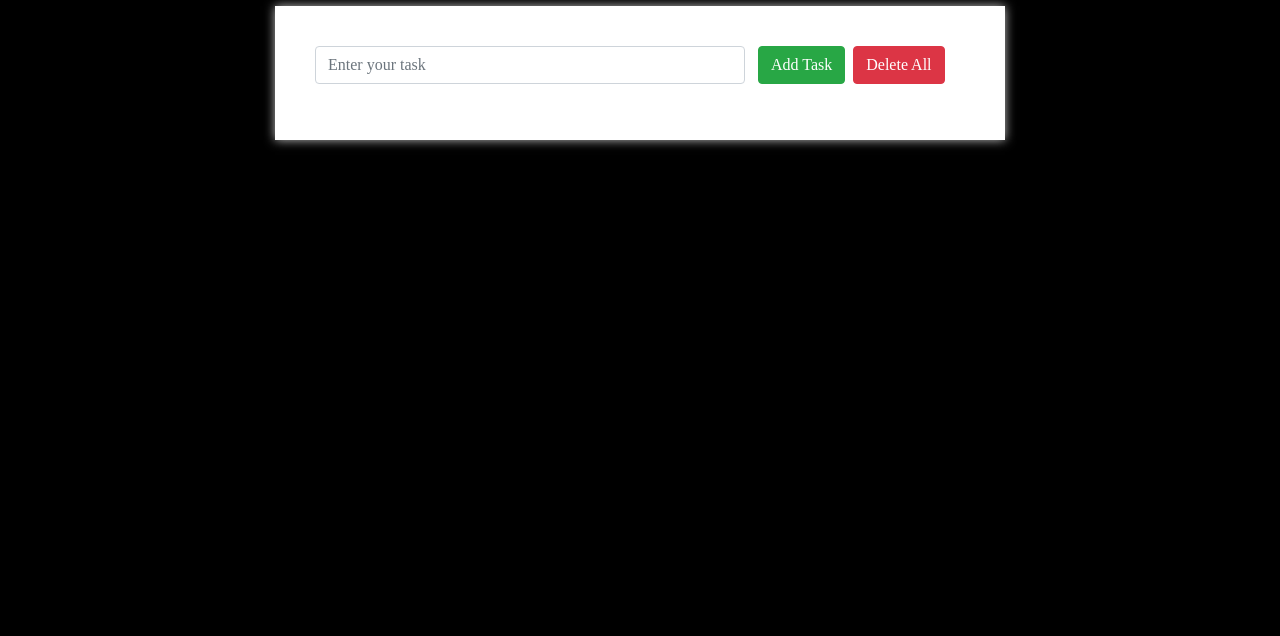
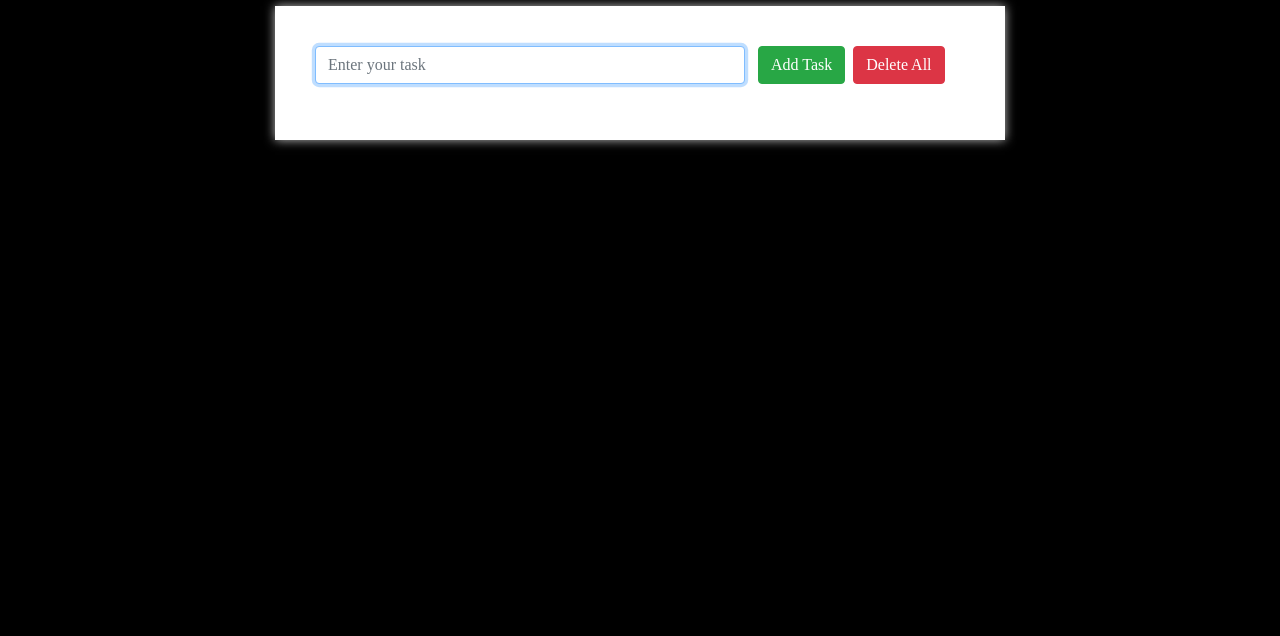
Before and after one commit to vajaviraj12345678/viraj, a plain HTML site: page index.html in a window 1280 px wide. Shown: the part 164-800 px from the top of the page. Drawn offline with Linux system fonts and the light colour scheme; a web font is replaced by a local one.

Commit message:
Update index.html

```diff
--- a/index.html
+++ b/index.html
@@ -34,7 +34,7 @@
           <div class="todo-inner">
             <div class="form-row">
               <div class="col-8 mr-sm-2">
-                <input type="text" class="form-control" placeholder="Enter your task" id="addtaskinput" />
+                <input type="text" class="form-control" placeholder="Enter your task" id="addtaskinput" autofocus/>
                 <input type="hidden" id="saveindex">
               </div>
               <button type="button" class="btn btn-success mr-sm-2" id="addtaskbtn">
```
